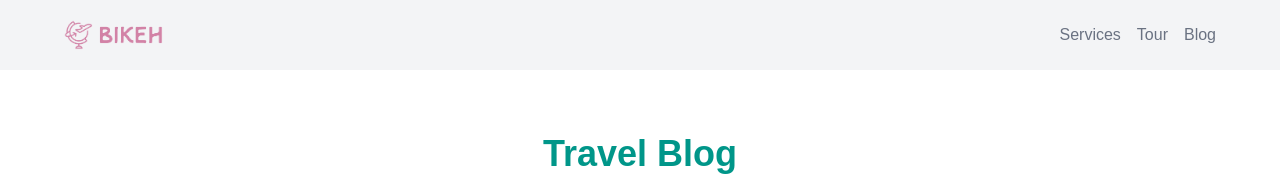
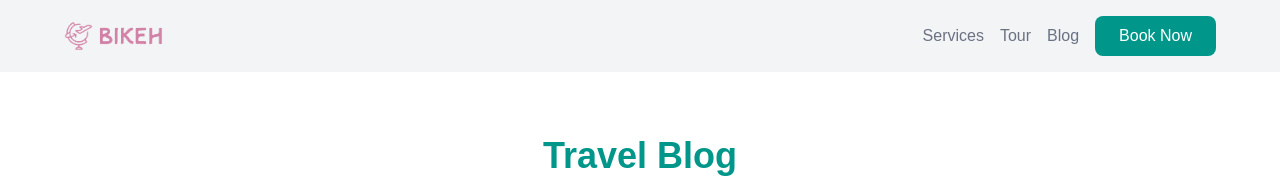
Before and after one commit to Khaddy06/travels-tour, a Next.js app: page / in a window 1280 px wide. Shown: the top 178 px of the page. Built offline with nearby package versions, Linux system fonts and the light colour scheme.

Commit message:
Enhance BookingModal and Navbar components: reduce backdrop opacity, add backdrop blur effect, and implement modal functionality in Navbar for booking travel packages.

```diff
--- a/src/app/components/bookingModal.tsx
+++ b/src/app/components/bookingModal.tsx
@@ -60,14 +60,14 @@ export default function BookingModal({ isOpen, onClose, destination }: BookingMo
     <div className='fixed inset-0 z-50 flex items-center justify-center'>
       {/* Backdrop */}
       <div
-        className='absolute inset-0 bg-black bg-opacity-50'
+        className='absolute inset-0 bg-black bg-opacity-30'
         onClick={onClose}
       />
 
       {/* Modal */}
-      <div className='relative bg-white rounded-lg shadow-xl max-w-2xl w-full mx-4 max-h-[90vh] overflow-y-auto'>
+      <div className='relative bg-white bg-opacity-90 backdrop-blur-md rounded-lg shadow-xl max-w-2xl w-full mx-4 max-h-[90vh] overflow-y-auto'>
         {/* Header */}
-        <div className='flex items-center justify-between p-6 border-b border-gray-200'>
+        <div className='flex items-center justify-between p-6 border-b border-gray-300'>
           <h2 className='text-2xl font-bold text-teal-600'>
             Book Your Travel Package
           </h2>
--- a/src/app/components/navbar.tsx
+++ b/src/app/components/navbar.tsx
@@ -1,7 +1,10 @@
-import React from 'react'
+'use client'
+
+import React, { useState } from 'react'
 import Image from 'next/image'
 import Link from 'next/link'
 import LogoOne from "../../assest/logoOne.png"
+import BookingModal from './bookingModal'
 
 const navLinks = [
     {
@@ -19,19 +22,33 @@ const navLinks = [
 ]
 
 export default function Navbar() {
+  const [isModalOpen, setIsModalOpen] = useState(false)
+
   return (
+    <>
       <div className='flex justify-between items-center px-16  py-4 max-w-10xl mx-auto'>
           <div>
               <Image src={LogoOne} alt="logo" width={100} height={100} />
           </div>
-        <div className='flex gap-4 text-gray-500 font-medium'>
+          <div className='flex gap-4 items-center text-gray-500 font-medium'>
               {
                   navLinks.map((link) => (
                       <Link href={link.href} key={link.name}
                       className='hover:text-gray-700 '>{link.name}</Link>
                   ))
               }
+              <button
+                onClick={() => setIsModalOpen(true)}
+                className='bg-teal-600 text-white px-6 py-2 rounded-lg hover:bg-teal-700 transition-colors font-medium'
+              >
+                Book Now
+              </button>
           </div>
       </div>
+      <BookingModal
+        isOpen={isModalOpen}
+        onClose={() => setIsModalOpen(false)}
+      />
+    </>
   )
 }
```
Lines whose indentation alone changed are shown as unchanged.
